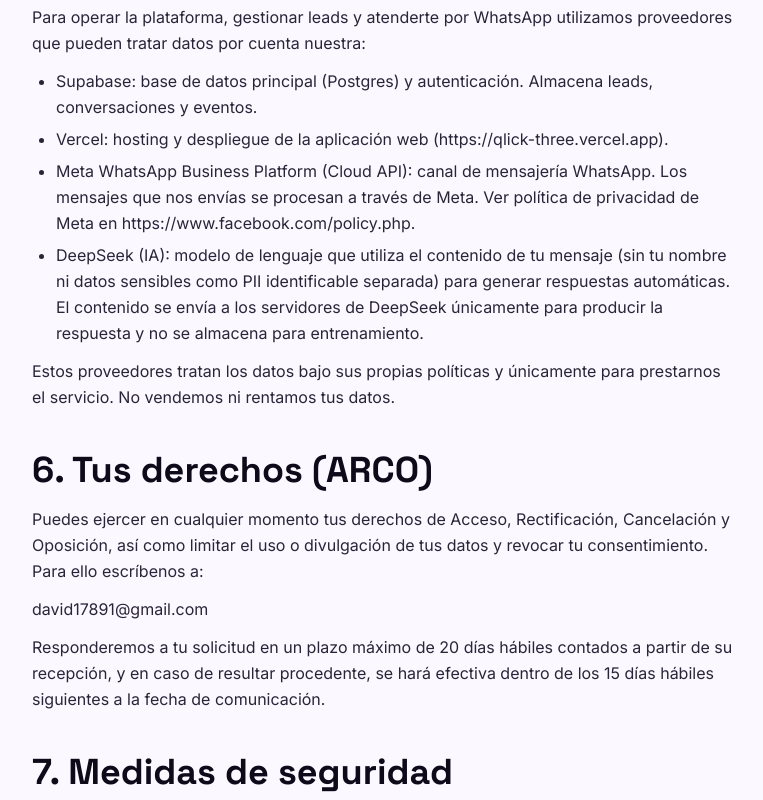
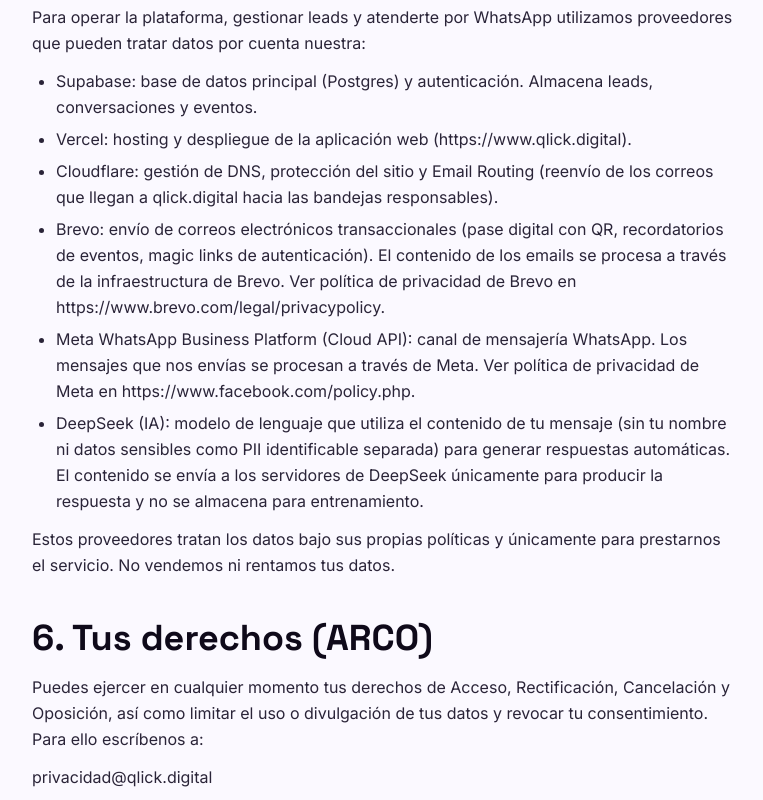
Before and after one commit to david17891/qlick, a Next.js app: page /privacidad in a window 1280 px wide. Shown: the part 1760-2560 px from the top of the page, without its empty margins (256-1019 px from the left). Built offline with nearby package versions, Linux system fonts and the light colour scheme; no server answers.

Commit message:
feat(privacidad): update contact email to privacidad@qlick.digital and add Cloudflare+Brevo to providers

```diff
--- a/src/app/privacidad/page.tsx
+++ b/src/app/privacidad/page.tsx
@@ -20,8 +20,8 @@ export const metadata: Metadata = {
  *    (requerida por Meta App Review).
  */
 const RESPONSABLE = "Qlick Marketing Integral";
-const CONTACTO_PRIVACIDAD = "david17891@gmail.com";
-const ULTIMA_ACTUALIZACION = "Última actualización: 30 de junio de 2026";
+const CONTACTO_PRIVACIDAD = "privacidad@qlick.digital";
+const ULTIMA_ACTUALIZACION = "Última actualización: 2 de julio de 2026";
 
 type Seccion = {
   id: string;
@@ -88,7 +88,9 @@ const secciones: Seccion[] = [
     ],
     lista: [
       "Supabase: base de datos principal (Postgres) y autenticación. Almacena leads, conversaciones y eventos.",
-      "Vercel: hosting y despliegue de la aplicación web (https://qlick-three.vercel.app).",
+      "Vercel: hosting y despliegue de la aplicación web (https://www.qlick.digital).",
+      "Cloudflare: gestión de DNS, protección del sitio y Email Routing (reenvío de los correos que llegan a qlick.digital hacia las bandejas responsables).",
+      "Brevo: envío de correos electrónicos transaccionales (pase digital con QR, recordatorios de eventos, magic links de autenticación). El contenido de los emails se procesa a través de la infraestructura de Brevo. Ver política de privacidad de Brevo en https://www.brevo.com/legal/privacypolicy.",
       "Meta WhatsApp Business Platform (Cloud API): canal de mensajería WhatsApp. Los mensajes que nos envías se procesan a través de Meta. Ver política de privacidad de Meta en https://www.facebook.com/policy.php.",
       "DeepSeek (IA): modelo de lenguaje que utiliza el contenido de tu mensaje (sin tu nombre ni datos sensibles como PII identificable separada) para generar respuestas automáticas. El contenido se envía a los servidores de DeepSeek únicamente para producir la respuesta y no se almacena para entrenamiento."
     ],
```
Also changed, not shown: 1 other file (tests, documents, lock files or other folders).
